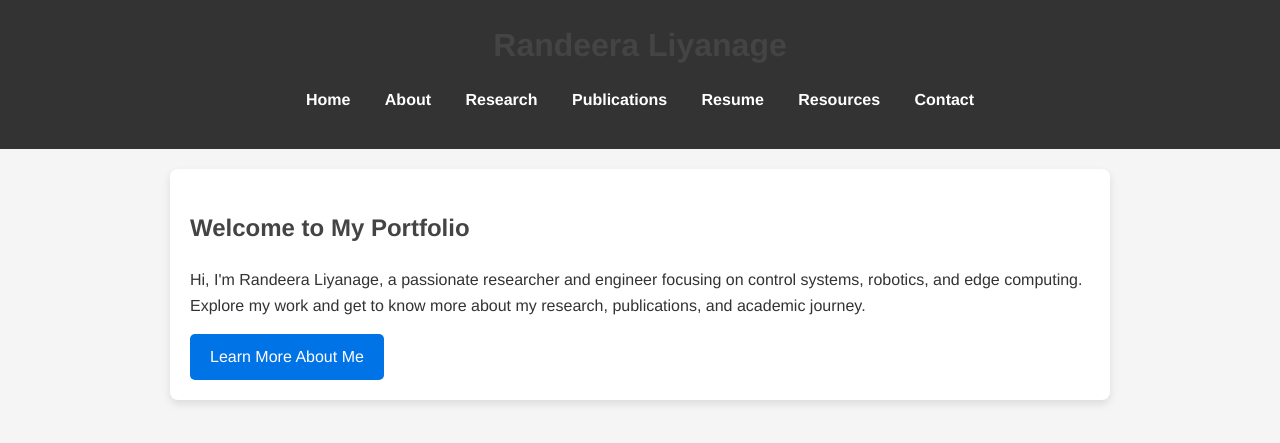
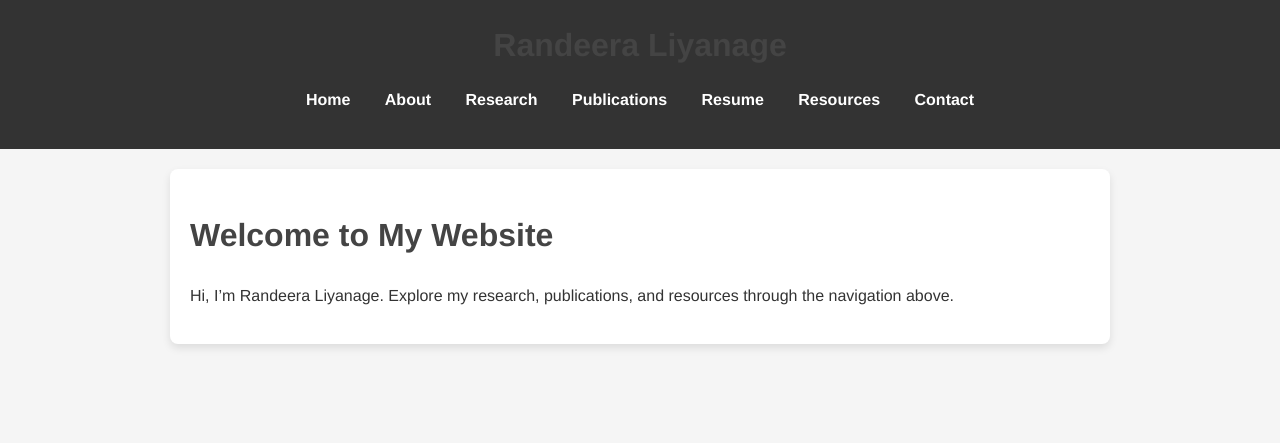
Before and after one commit to randeeraliyanage/randeeraliyanage.github.io, a Jekyll site: the page built from index.md, in a window 1280 px wide. Shown: the top 443 px of the page. Built offline with Jekyll 4.4.1, drawn with Linux system fonts in a browser that asks for light colours.

Commit message:
Update default.html

```diff
--- a/_layouts/default.html
+++ b/_layouts/default.html
@@ -65,9 +65,7 @@
         </nav>
     </header>
     <main>
-        <h2>Welcome to My Portfolio</h2>
-        <p>Hi, I'm Randeera Liyanage, a passionate researcher and engineer focusing on control systems, robotics, and edge computing. Explore my work and get to know more about my research, publications, and academic journey.</p>
-        <a href="about.html" class="button">Learn More About Me</a>
+        {{ content }}
     </main>
 </body>
 </html>
```
